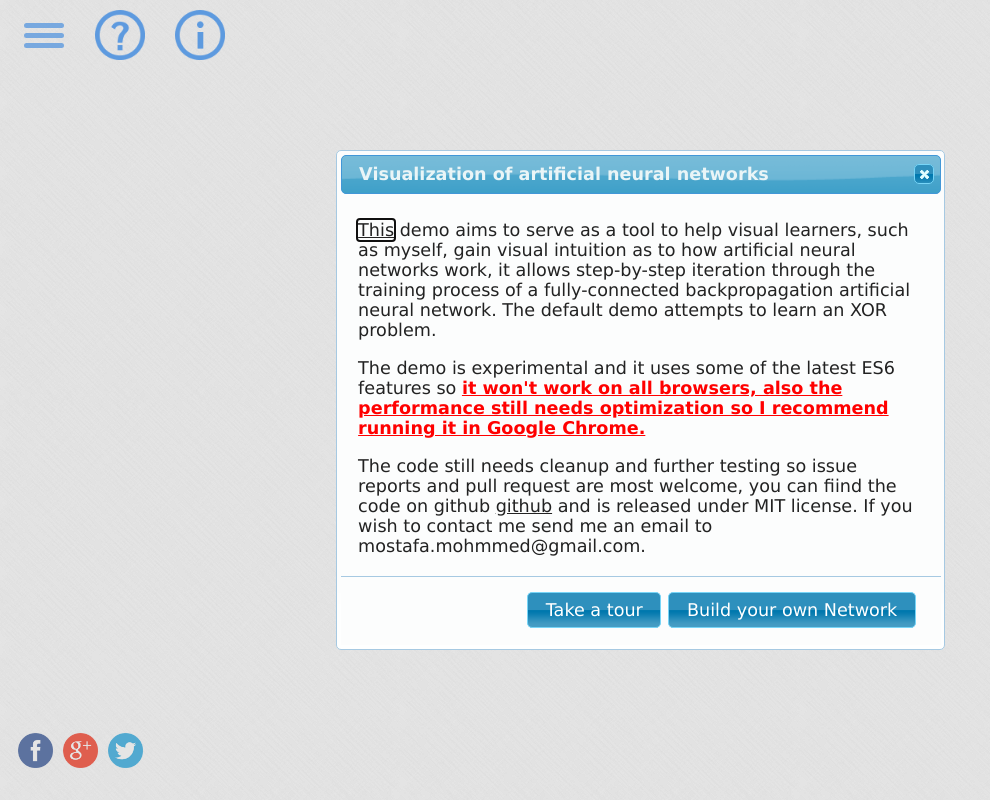
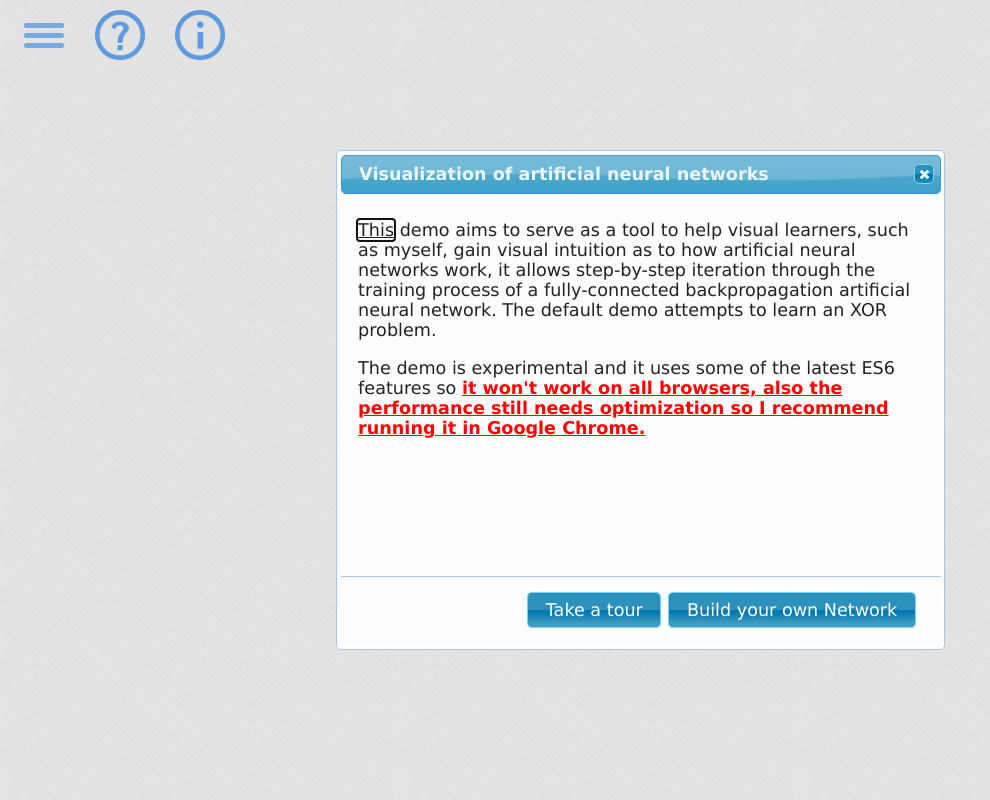
Before and after one commit to JMadiedo/JMadiedo.github.io, a plain HTML site: page index.html in a window 1280 px wide. Shown: the whole page, without its empty margins (0-990 px from the left). Drawn offline with Linux system fonts and the light colour scheme.

Commit message:
index cleanup

```diff
--- a/index.html
+++ b/index.html
@@ -7,16 +7,9 @@
     <link rel="stylesheet" type="text/css" href="./assets/common/css/style.css" />
     <title>Interactive visualization of artificial neural networks</title>
     <meta name="description" content="A web-based interactive step-by-step visualization of artificial neural networks. It aims to help visual learners gain visual intuition as to how artificial neural networks work.">
-    <meta name="author" content="Mostafa Abdelraouf">
     <meta property="og:title" content="Interactive visualization of artificial neural networks" />
     <meta property="og:description" content="A web-based interactive step-by-step visualization of artificial neural networks. It aims to help visual learners gain visual intuition as to how artificial neural networks work." />
     <meta property="og:type" content="website" />
-    <meta property="og:image" content="http://experiments.mostafa.io/public/ffbpann/assets/common/images/thumb.png">
-    <meta property="og:url" content="http://experiments.mostafa.io/public/ffbpann/">
-    <meta name="twitter:card" content="summary">
-    <meta name="twitter:title" content="Interactive visualization of artificial neural networks">
-    <meta name="twitter:description" content="A web-based interactive step-by-step visualization of artificial neural networks. It aims to help visual learners gain visual intuition as to how artificial neural networks work.">
-    <meta name="twitter:creator" content="@droushi">
 </head>
 <body>
     <div id="top-panel">
@@ -29,12 +22,6 @@
             </div>
             <div class="help"></div>
             <div class="about"></div>
-        </div>
-
-        <div id="lower-left-pane">
-            <a class="share" href="http://www.facebook.com/sharer.php?u=http://experiments.mostafa.io/public/ffbpann/" target="_blank"><img src="./assets/common/images/facebook.png" alt="Facebook" /></a>
-            <a class="share" href="https://plus.google.com/share?url=http://experiments.mostafa.io/public/ffbpann/" target="_blank"><img src="./assets/common/images/google.png" alt="Google" /></a>
-            <a class="share" href="https://twitter.com/share?url=http://experiments.mostafa.io/public/ffbpann/&text=Step-by-step Artificial Neural Network visualizer" target="_blank"><img src="./assets/common/images/twitter.png" alt="Twitter" /></a>
         </div>
 
         <div id="controls" class="hidden">
@@ -133,9 +120,6 @@
             <span style="color:red;text-decoration: underline;font-weight:bold">it won't work on all browsers, also
             the performance still needs optimization so I recommend running it in Google Chrome.</span>
         </p>
-        <p>
-         The code still needs cleanup and further testing so issue reports and pull request are most welcome, you can fiind the code on github <a href="https://github.com/drdrsh/interactive-bpann">github</a> and is released under MIT license. If you wish to contact me send me an email to mostafa.mohmmed@gmail.com.
-        </p>
     </div>
 
     </div>
```
